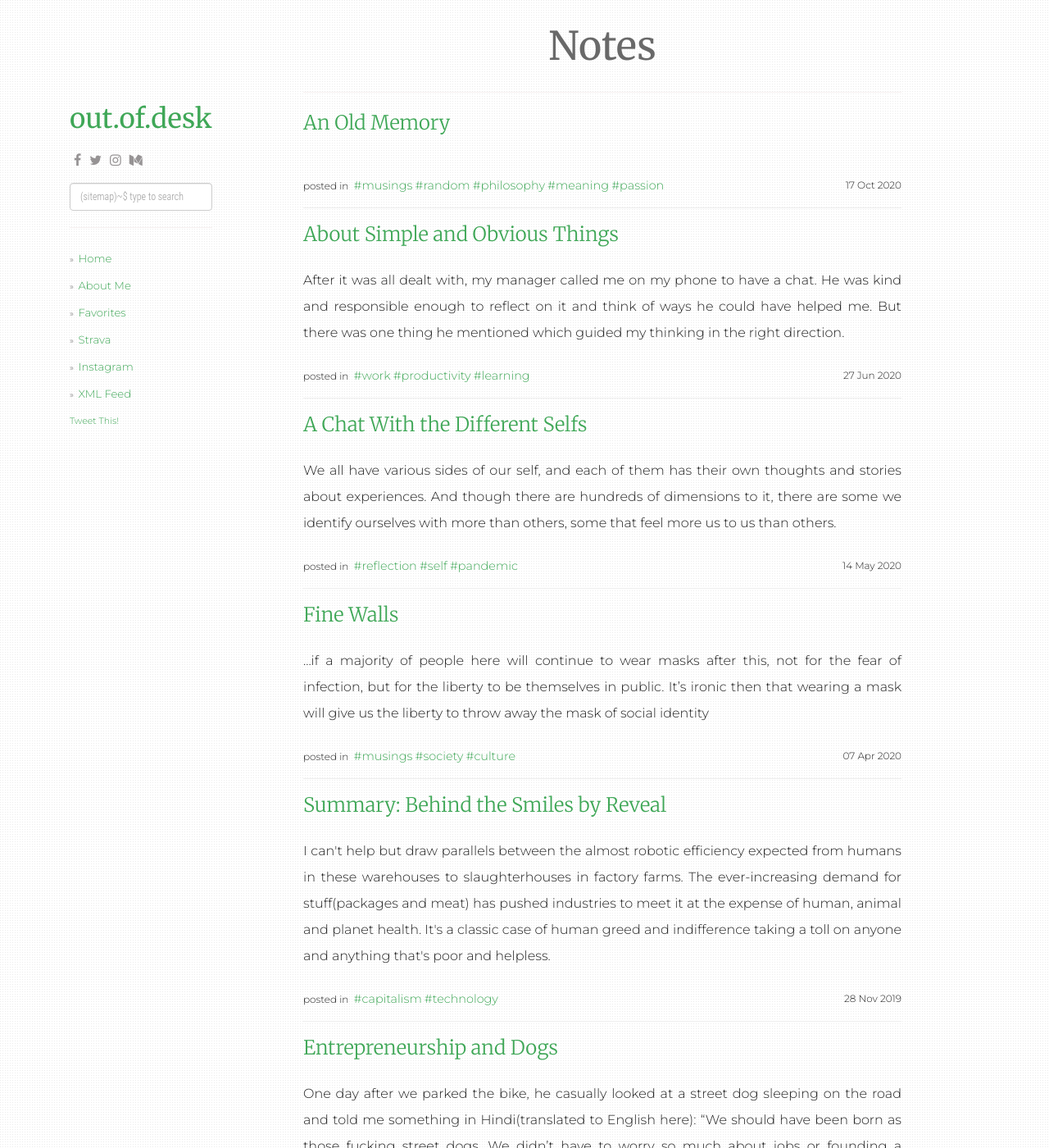
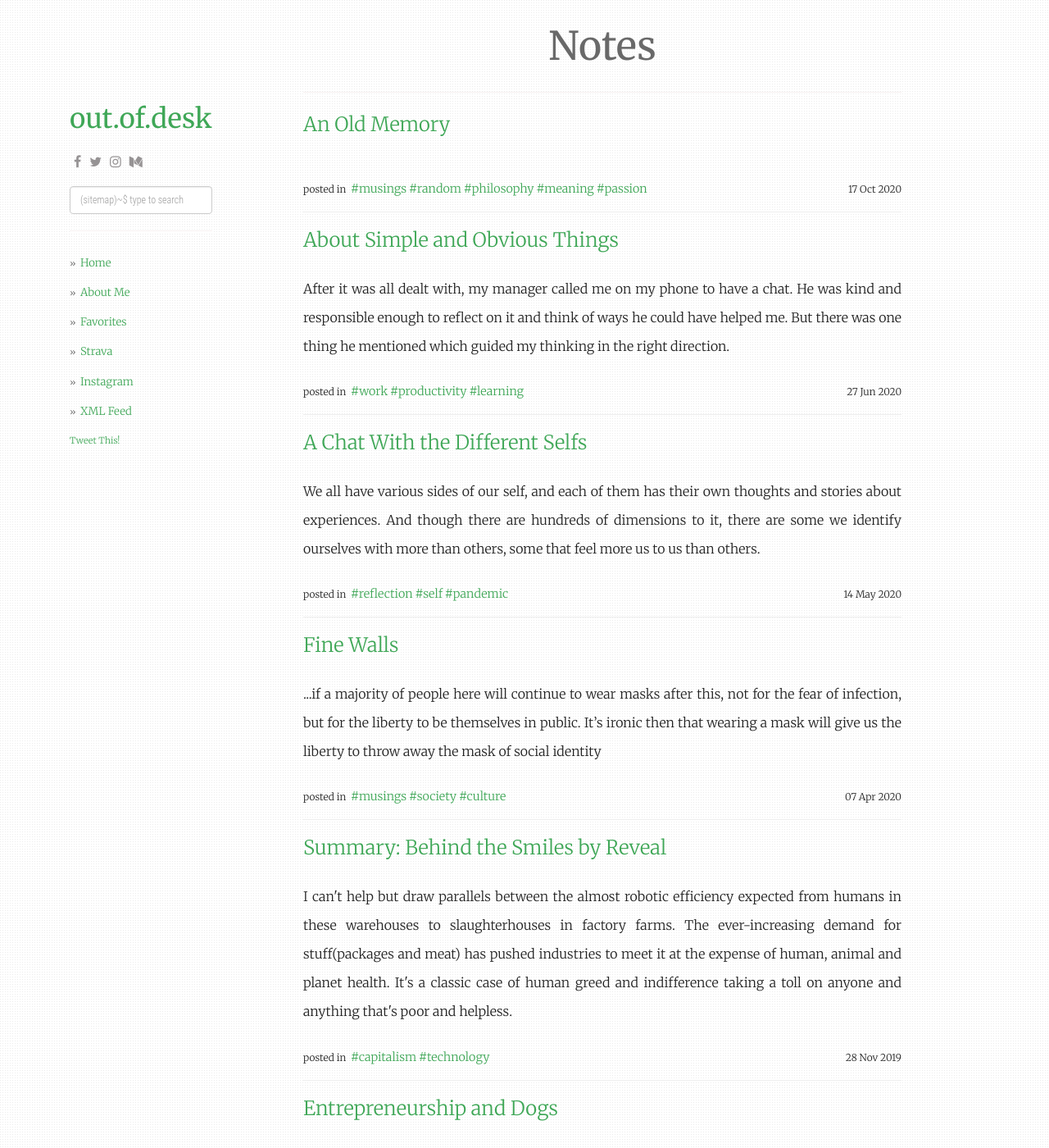
Before and after one commit to outofdesk/outofdesk.github.io, a Jekyll site: the page built from index.html, in a window 1280 px wide and 1400 px high. Shown: the whole window at 82% size. Built offline with Jekyll 4.4.1, drawn with Linux system fonts in a browser that asks for light colours; nearby versions of some CDN libraries; the list of posts is cut into pages by our own code; comment, search, counter and statistics services are not loaded.

Commit message:
update default font

```diff
--- a/static/css/main.css
+++ b/static/css/main.css
@@ -1,9 +1,9 @@
 body {
   /*font-family: "Roboto Condensed", Arial, sans-serif;*/
   /* font-family: "Open Sans", sans-serif; */
-  font-family: 'Montserrat', sans-serif;
+  font-family: 'Merriweather', sans-serif;
   background: url("/static/img/subtle_dots.png");
-  line-height: 2em;
+  line-height: 2.2em;
   font-weight: 300;
   font-size: 16px;
   color: #222;
```
Also changed, not shown: 4 other files.
